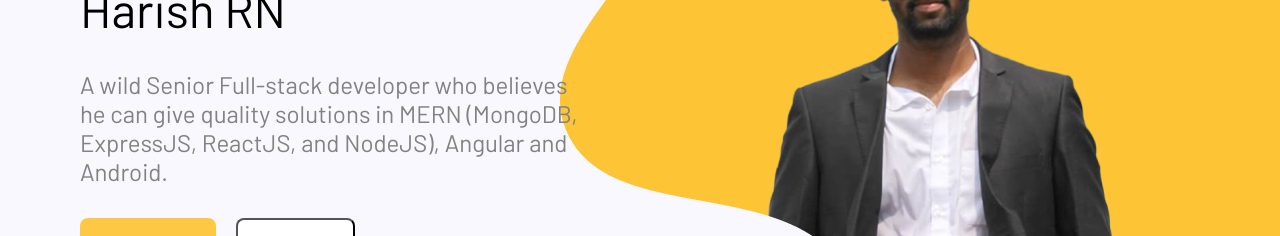
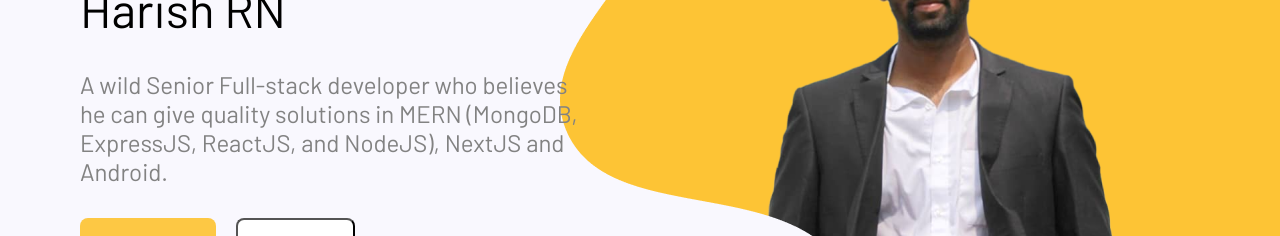
Before and after one commit to harishrn1993/portfolio, an Angular app: page / in a window 1280 px wide. Shown: the part 228-464 px from the top of the page. Built offline with nearby package versions, Linux system fonts and the light colour scheme.

Commit message:
Updating

```diff
--- a/src/app/landing/landing.component.html
+++ b/src/app/landing/landing.component.html
@@ -5,7 +5,7 @@
       <div class="div-text-large">Hello, my name is Harish RN</div>
       <div class="div-secondary-large">
         A wild Senior Full-stack developer who believes he can give quality
-        solutions in MERN (MongoDB, ExpressJS, ReactJS, and NodeJS), Angular and
+        solutions in MERN (MongoDB, ExpressJS, ReactJS, and NodeJS), NextJS and
         Android.
       </div>
     </div>
```
